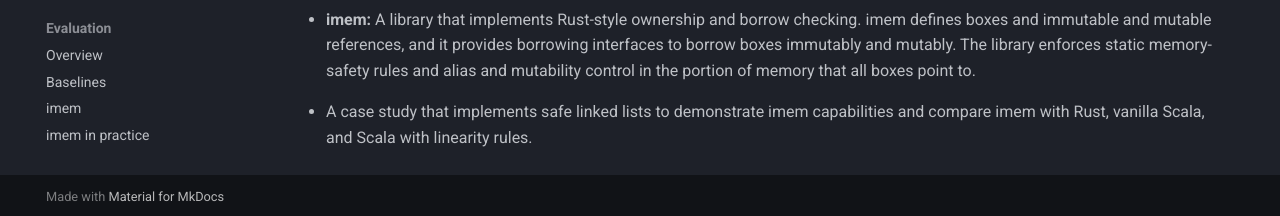
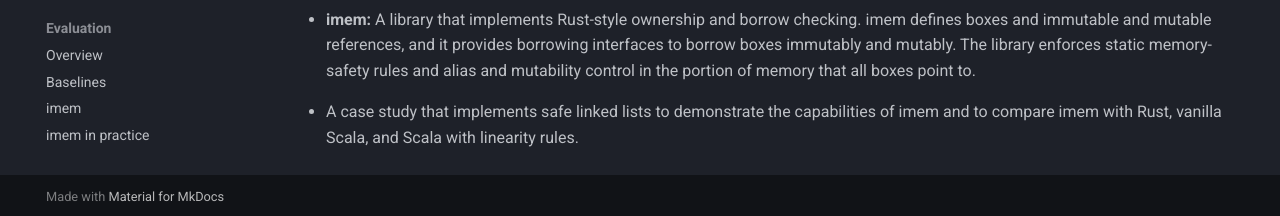
Before and after one commit to amsen20/masters-thesis, an MkDocs documentation site: the page built from docs/introduction/index.md, in a window 1280 px wide and 1227 px high. Shown: the part 1008-1224 px from the top of the window. Built offline with MkDocs 1.6.1 and Material for MkDocs 9.7.7, drawn with Linux system fonts in a browser that asks for light colours.

Commit message:
Update docs/introduction/index.md
Co-authored-by: Ondřej Lhoták <olhotak@uwaterloo.ca>

```diff
--- a/docs/introduction/index.md
+++ b/docs/introduction/index.md
@@ -40,4 +40,4 @@ This thesis presents the following:
   imem defines boxes and immutable and mutable references, and it provides borrowing interfaces to borrow boxes immutably and mutably.
   The library enforces static memory-safety rules and alias and mutability control in the portion of memory that all boxes point to.
 
-- A case study that implements safe linked lists to demonstrate imem capabilities and compare imem with Rust, vanilla Scala, and Scala with linearity rules.
+- A case study that implements safe linked lists to demonstrate the capabilities of imem and to compare imem with Rust, vanilla Scala, and Scala with linearity rules.
```
